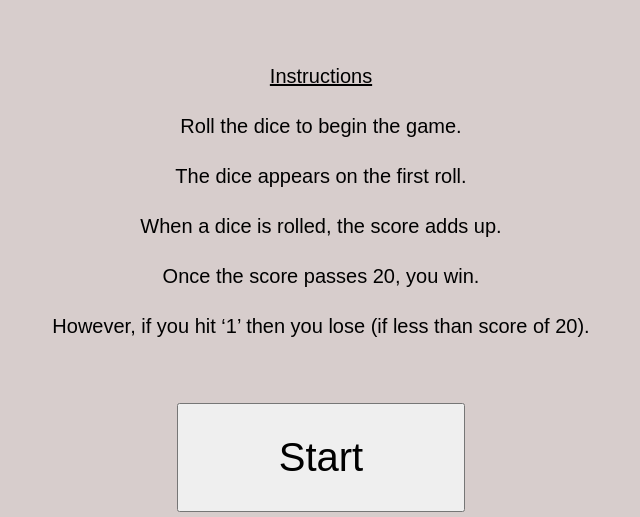
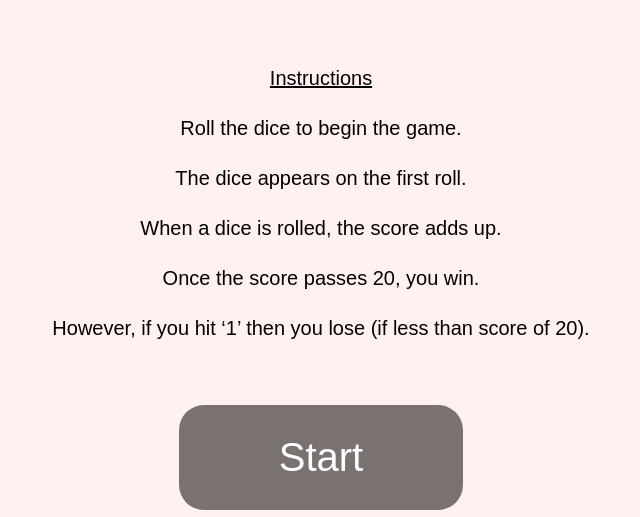
Before and after one commit to Fitz8/dicegame, a plain HTML site: page index.html in a window 1280 px wide. Shown: the part 283-800 px from the top of the page, without its empty margins (319-959 px from the left). Drawn offline with Linux system fonts and the light colour scheme; a web font is replaced by a local one.

Commit message:
Changed background and button colours

```diff
--- a/app.js
+++ b/app.js
@@ -60,7 +60,7 @@ const gameOver = () => {
     setTimeout(function () {
         roll.style.display = "none";
         roll.style.visibility = "visible";
-        background.style.backgroundColor = "#D7CDCC";
+        background.style.backgroundColor = "#fff1f0";
         start.style.display = "block";
     }, 800);
 }
@@ -74,7 +74,7 @@ const winner = () => {
     setTimeout(function () {
         roll.style.display = "none";
         roll.style.visibility = "visible";
-        background.style.backgroundColor = "#D7CDCC";
+        background.style.backgroundColor = "#fff1f0";
         start.style.display = "block";
     }, 800);
 }
--- a/style.css
+++ b/style.css
@@ -8,7 +8,7 @@ body {
     justify-content: center;
     align-items: center;
     gap: 2%;
-    background-color: #D7CDCC;
+    background-color: #fff1f0;
     font-family: 'Signika Negative', sans-serif;
     margin: 0;
     transition: background-color 0.5s ease;
@@ -43,6 +43,10 @@ button {
     padding-bottom: 30px;
     padding-left: 100px;
     padding-right: 100px;
+    background-color: #797270;
+    color: white;
+    border-radius: 25px;
+    border: none;
 }
 
 #score {
```
